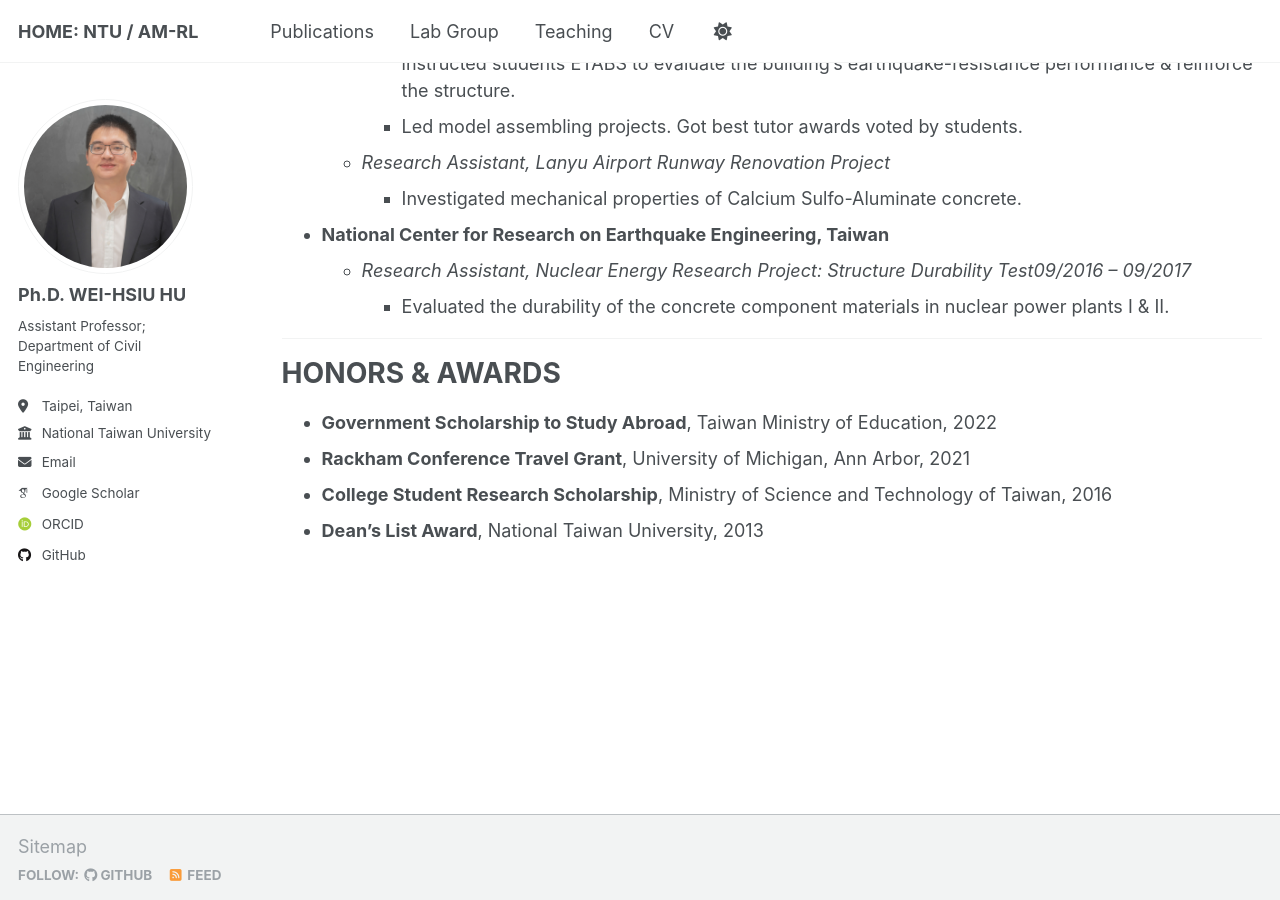
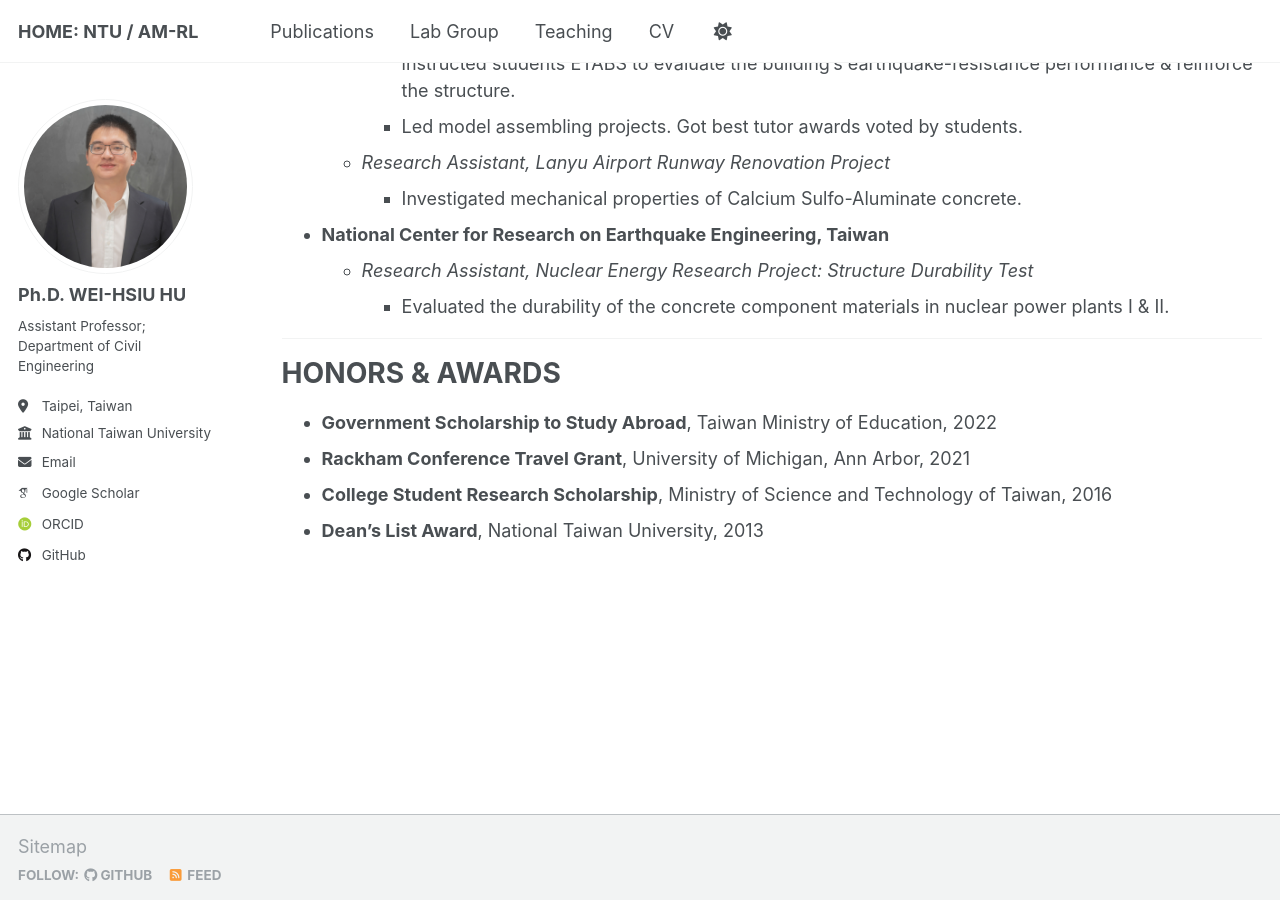
Before and after one commit to hwhsiu/hwhsiu.github.io, a Jekyll site: the page built from _pages/cv.md, in a window 1280 px wide and 900 px high, scrolled down 787 px. Built offline with Jekyll 4.4.1, drawn with Linux system fonts in a browser that asks for light colours; some web fonts are replaced.

Commit message:
Update cv.md

```diff
--- a/_pages/cv.md
+++ b/_pages/cv.md
@@ -35,7 +35,7 @@ redirect_from:
     - Investigated mechanical properties of Calcium Sulfo-Aluminate concrete.
 
 - **National Center for Research on Earthquake Engineering, Taiwan**
-  - _Research Assistant, Nuclear Energy Research Project: Structure Durability Test09/2016 – 09/2017_
+  - _Research Assistant, Nuclear Energy Research Project: Structure Durability Test_
     - Evaluated the durability of the concrete component materials in nuclear power plants I & II.
 
 ---
```
